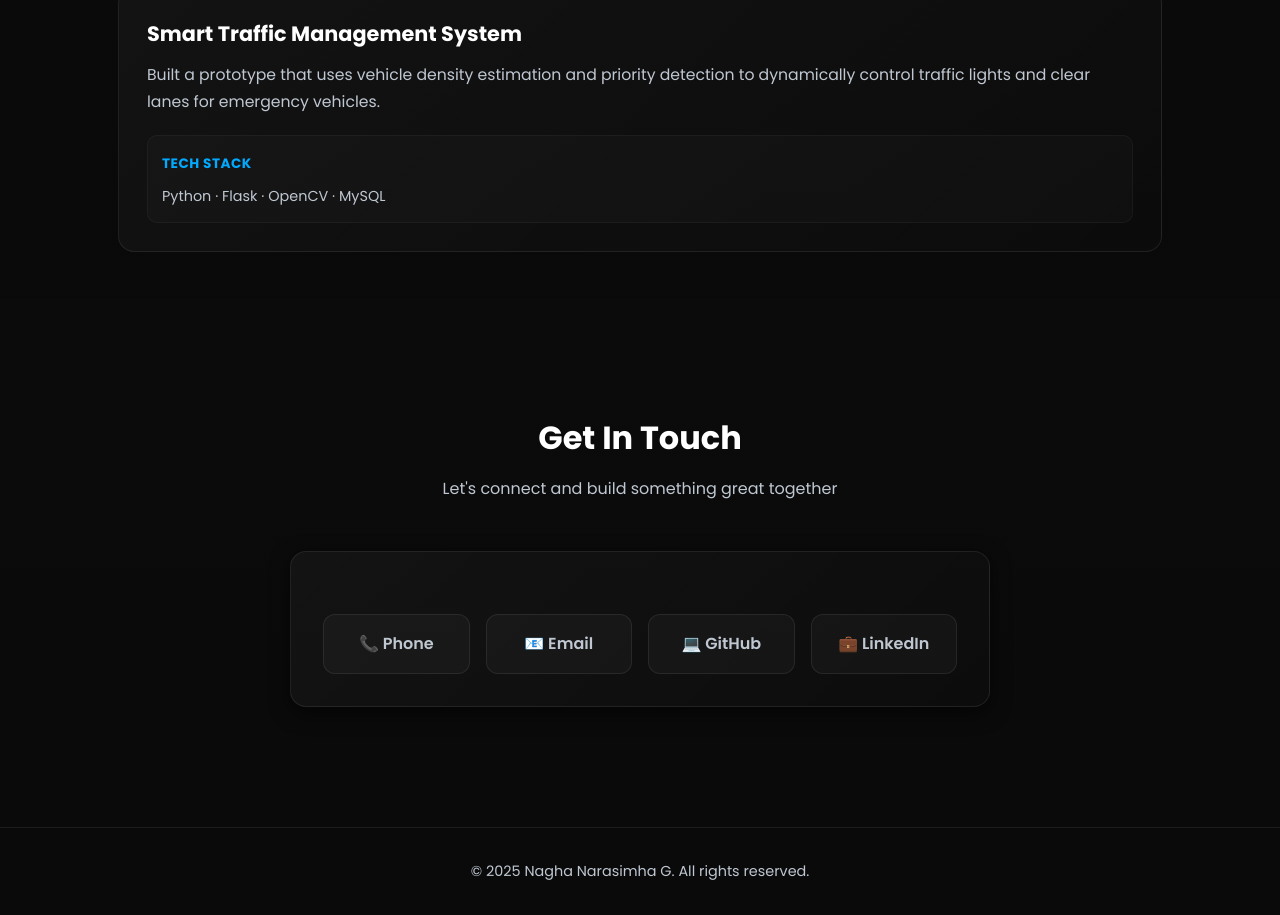
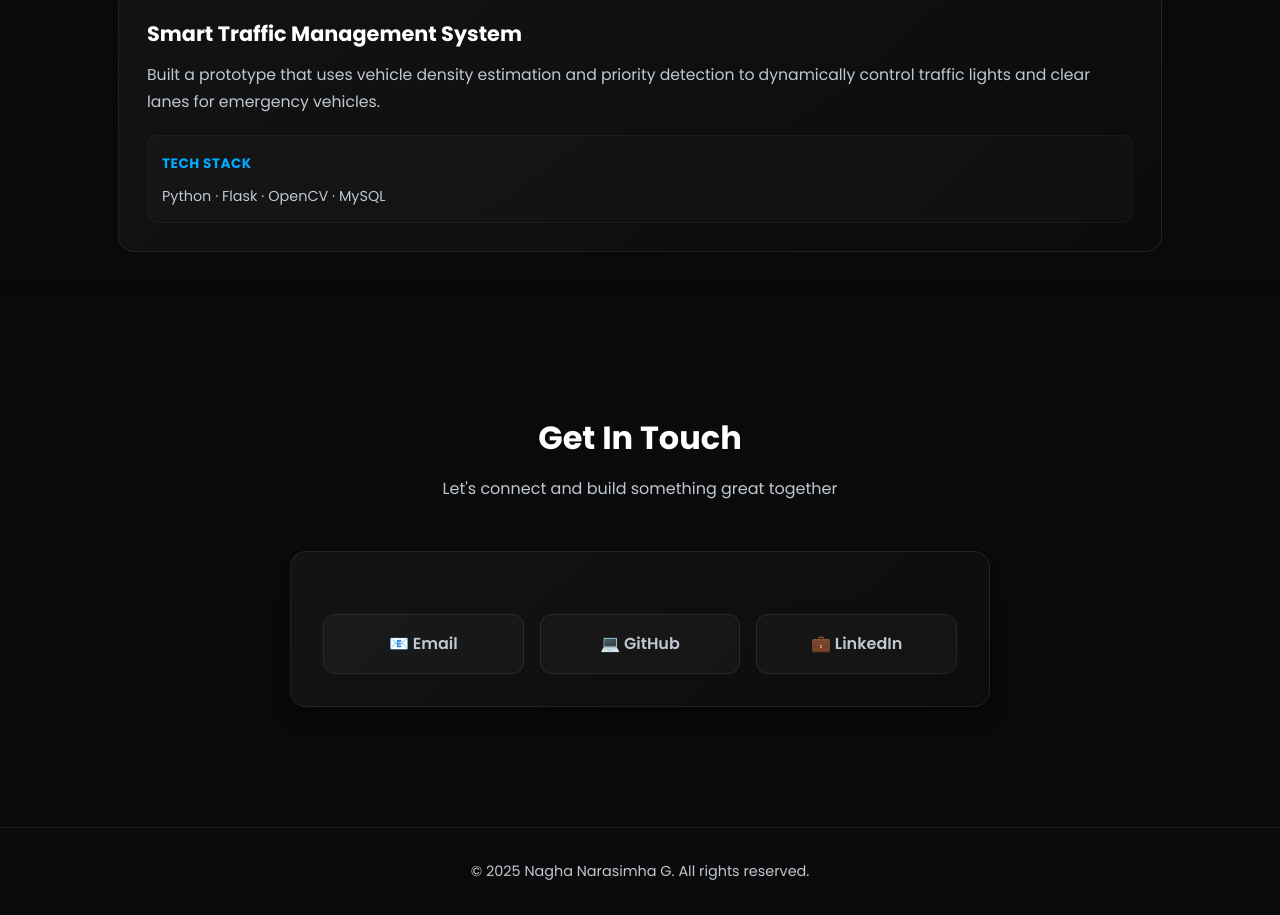
Before and after one commit to Nagharef/student-portfolio, a plain HTML site: page index.html in a window 1280 px wide. Shown: the part 2101-3016 px from the top of the page. Drawn offline with Linux system fonts and the light colour scheme.

Commit message:
Update index.html

```diff
--- a/index.html
+++ b/index.html
@@ -510,7 +510,6 @@
         <div class="contact-content reveal">
           <div class="panel">
             <div class="contact-links">
-              <a href="tel:+919884945441" class="contact-link">📞 Phone</a>
               <a href="mailto:offlnagha@gmail.com" class="contact-link">📧 Email</a>
               <a href="https://github.com/Nagharef" target="_blank" class="contact-link">💻 GitHub</a>
               <a href="https://www.linkedin.com/in/nagha-narasimha-g-3b244a320/" target="_blank" class="contact-link">💼 LinkedIn</a>
```
